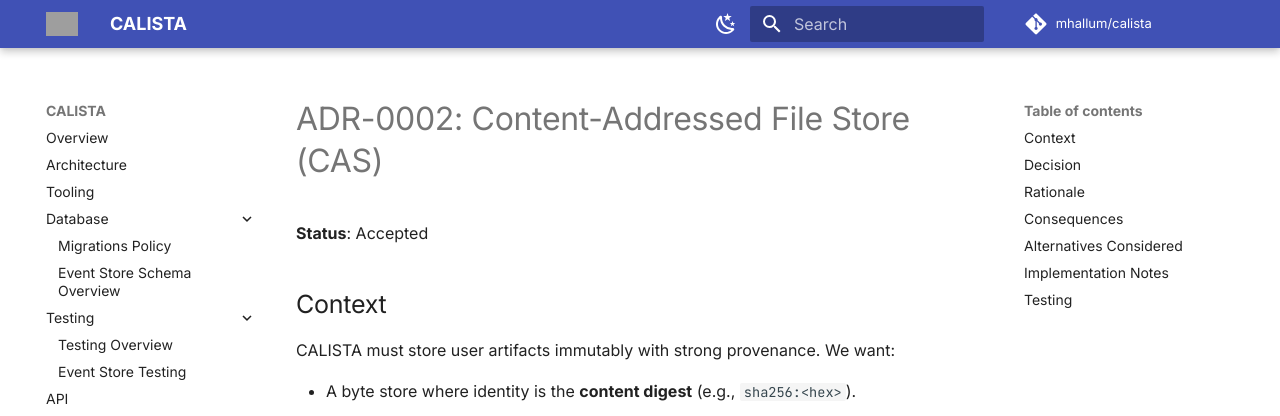
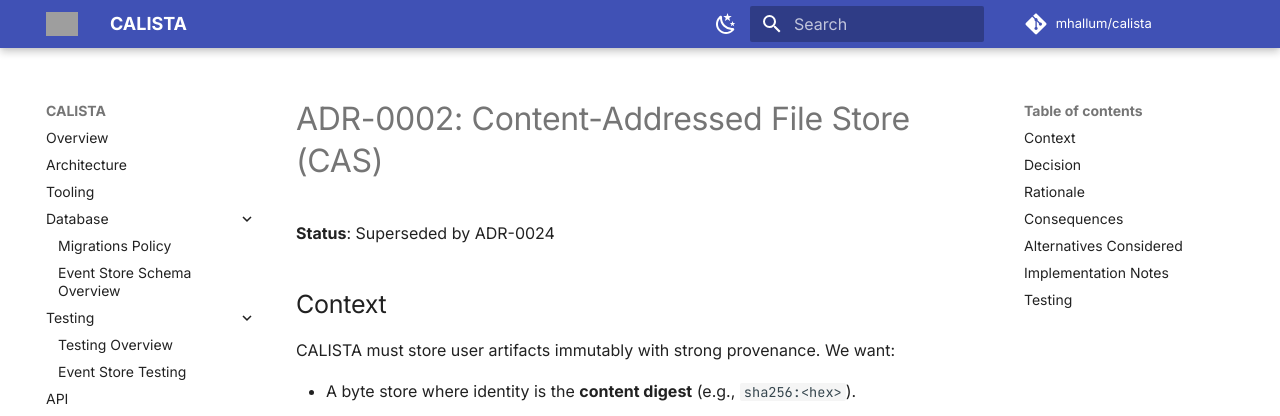
Before and after one commit to mhallum/calista, an MkDocs documentation site: the page built from docs/dev/adr/0002-cas-file-store.md, in a window 1280 px wide and 900 px high. Shown: the top 416 px of the window. Built offline with MkDocs 1.6.1 and Material for MkDocs 9.7.7, drawn with Linux system fonts in a browser that asks for light colours; comment, search, counter and statistics services are not loaded; grey boxes are pictures that could not be loaded.

Commit message:
docs(adr): update status of ADR-0002 to superseded by ADR-0024

```diff
--- a/docs/dev/adr/0002-cas-file-store.md
+++ b/docs/dev/adr/0002-cas-file-store.md
@@ -1,6 +1,6 @@
 # ADR-0002: Content-Addressed File Store (CAS)
 
-**Status**: Accepted
+**Status**: Superseded by ADR-0024
 
 ## Context
 
```
